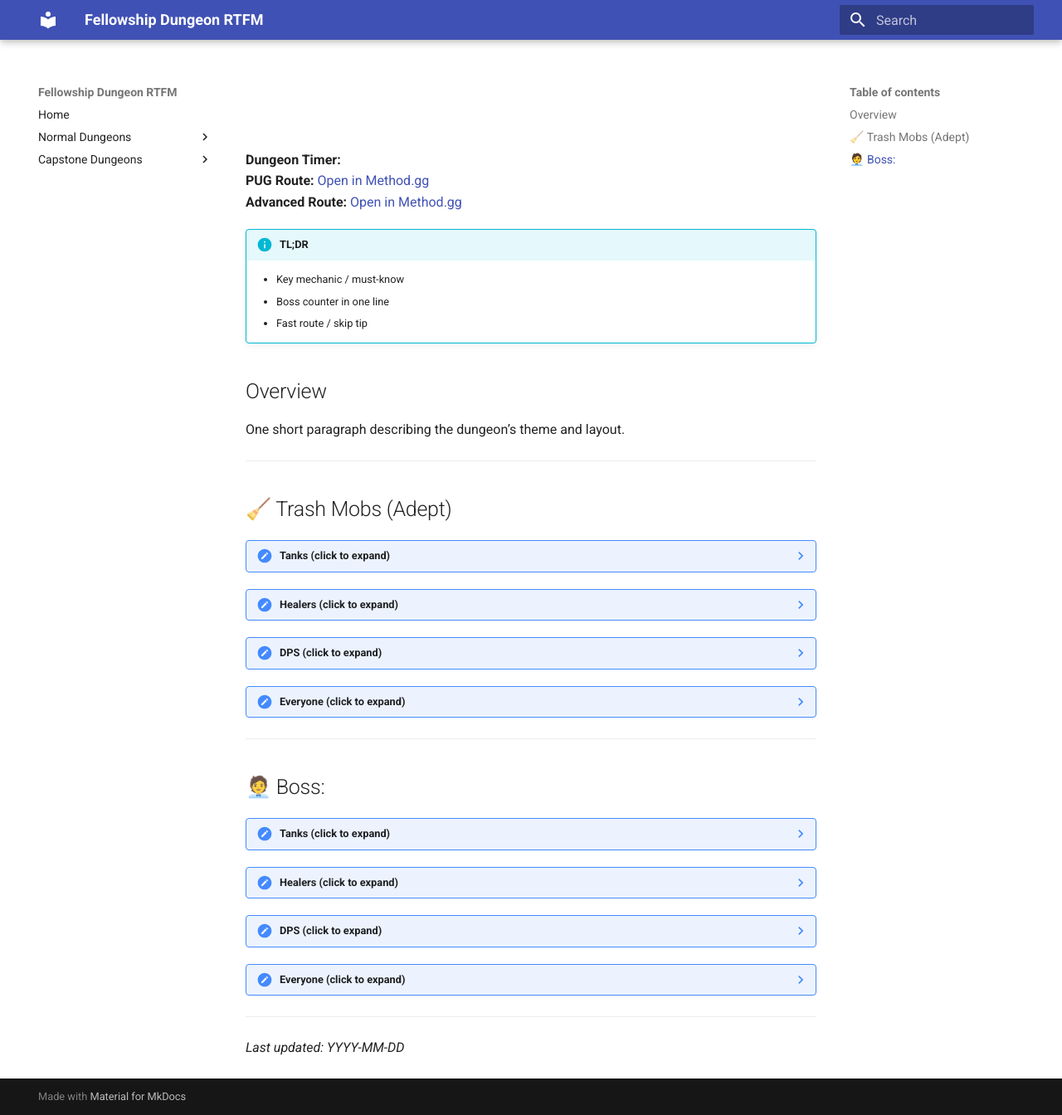
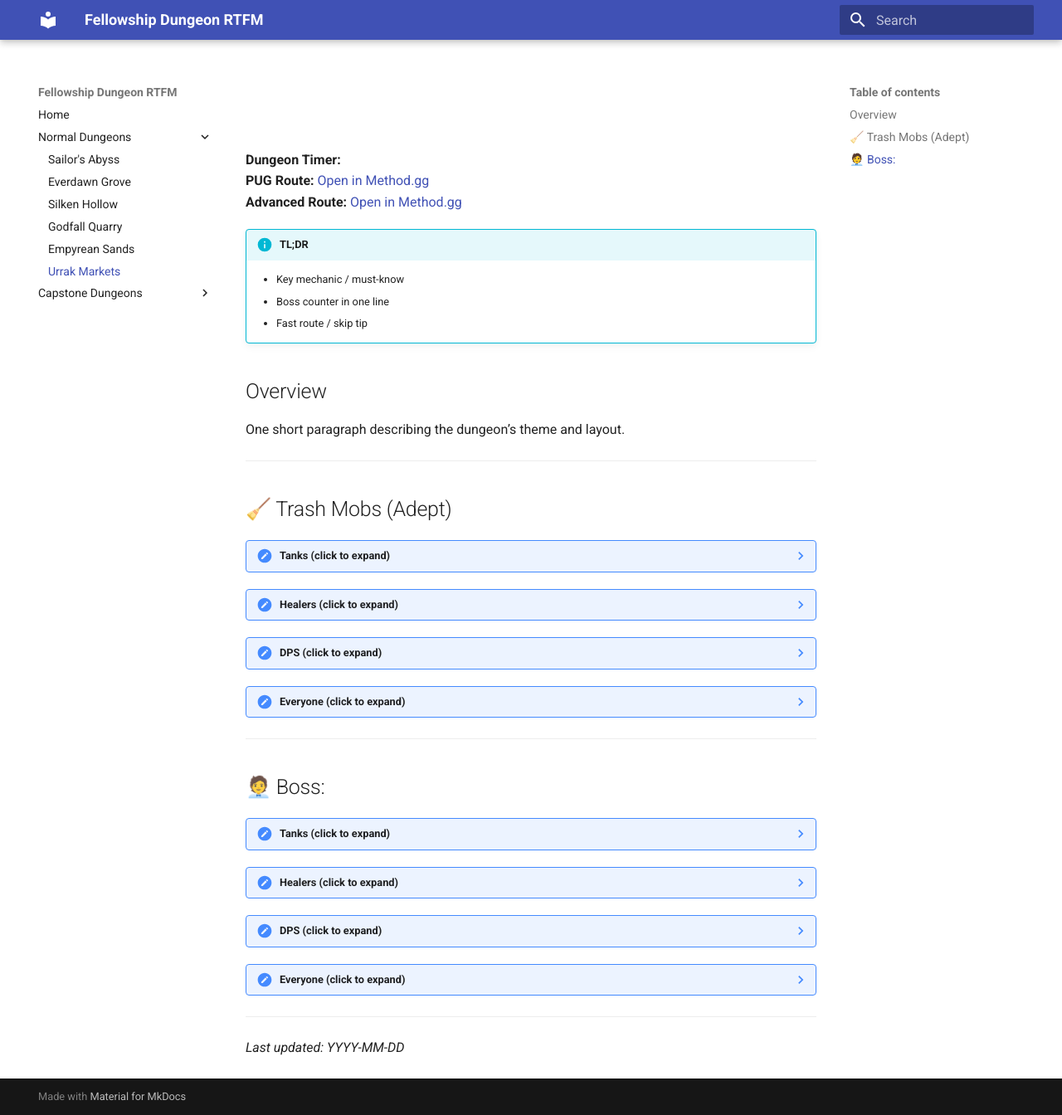
Before and after one commit to Disc0rdantMel0dy/FellowshipRTFM, an MkDocs documentation site: the page built from docs/dungeons/urrak_markets.md, in a window 1280 px wide and 1344 px high. Shown: the whole window at 83% size. Built offline with MkDocs 1.6.1 and Material for MkDocs 9.7.7, drawn with Linux system fonts in a browser that asks for light colours.

Commit message:
Update mkdocs.yml

```diff
--- a/mkdocs.yml
+++ b/mkdocs.yml
@@ -19,14 +19,14 @@ markdown_extensions:
 nav:
   - Home: index.md
   - Normal Dungeons:
-      - Sailor's Abyss: dungeons/Sailors_Abyss.md
-      - Everdawn Grove: dungeons/Everdawn_Grove.md
-      - Silken Hollow: dungeons/Silken_Hollow.md
-      - Godfall Quarry: dungeons/Godfall_Quarry.md
-      - Empyrean Sands: dungeons/Empyrean_Sands.md
-      - Urrak Markets: dungeons/Urrak_Markets.md
+      - Sailor's Abyss: dungeons/sailors_abyss.md
+      - Everdawn Grove: dungeons/everdawn_grove.md
+      - Silken Hollow: dungeons/silken_hollow.md
+      - Godfall Quarry: dungeons/godfall_quarry.md
+      - Empyrean Sands: dungeons/empyrean_sands.md
+      - Urrak Markets: dungeons/urrak_markets.md
   - Capstone Dungeons:
-      - Cithrel's Fall (Contender League): dungeons/Cithrels_Fall.md
-      - The Heart of Tuzari (Adept League): dungeons/The_Heart_of_Tuzari.md
-      - Wraithtide Vault (Champion League): dungeons/Wraithtide_Vault.md
-      - Ransack of Drakheim (Paragon League): dungeons/Ransack_of_Drakheim.md
+      - Cithrel's Fall (Contender League): dungeons/cithrels_fall.md
+      - The Heart of Tuzari (Adept League): dungeons/the_heart_of_tuzari.md
+      - Wraithtide Vault (Champion League): dungeons/wraithtide_vault.md
+      - Ransack of Drakheim (Paragon League): dungeons/ransack_of_drakheim.md
```
